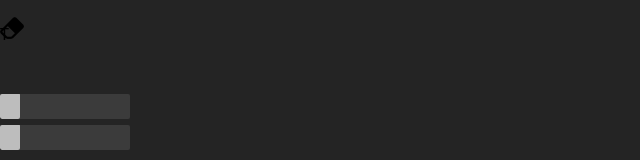
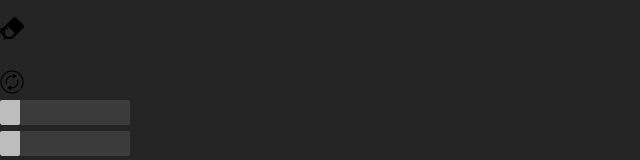
Before and after one commit to livemehere/pocket-drawing, a React (Vite) app: page / in a window 1280 px wide. Shown: the part 248-408 px from the top of the page, without its empty margins (0-640 px from the left). Built offline with nearby package versions, Linux system fonts and the light colour scheme.

Commit message:
add: refresh

```diff
--- a/src/components/PocketDrawing.tsx
+++ b/src/components/PocketDrawing.tsx
@@ -9,6 +9,7 @@
 import CircleIcon from "../assets/icons/circle.png";
 import LineIcon from "../assets/icons/line.png";
 import EraserIcon from "../assets/icons/eraser.png";
+import RefreshIcon from "../assets/icons/refresh.png";
 
 const modeList: { mode: Mode; iconPath: string; help: string }[] = [
   {
@@ -174,6 +175,12 @@
         <button onClick={() => paintAppRef.current?.save()}>
           <SaveIcon />
         </button>
+        <button
+          onClick={() => paintAppRef.current?.refresh()}
+          className={"mt-2"}
+        >
+          <img src={RefreshIcon} alt="refresh" />
+        </button>
       </div>
       <BrushControls
         minBrushSize={MIN_BRUSH_SIZE}
--- a/src/module/PaintingApp.ts
+++ b/src/module/PaintingApp.ts
@@ -81,6 +81,10 @@
     link.download = "image.png";
     link.href = this.canvas.toDataURL();
     link.click();
+  }
+
+  refresh() {
+    this.ctx.clearRect(0, 0, this.width, this.height);
   }
 
   resize() {
```
Also changed, not shown: src/assets/icons/refresh.png (added).
